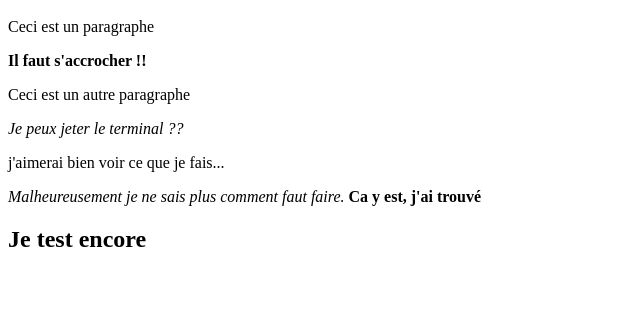
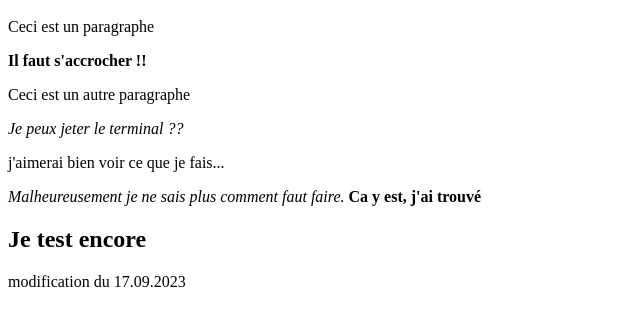
Before and after one commit to VirginieClaude/premier_push-09, a plain HTML site: page index.html in a window 1280 px wide. Shown: the part 48-374 px from the top of the page, without its empty margins (0-640 px from the left). Drawn offline with Linux system fonts and the light colour scheme.

Commit message:
modif du 17

```diff
--- a/index.html
+++ b/index.html
@@ -8,3 +8,5 @@
 <em>Malheureusement je ne sais plus comment faut faire.</em>
 <strong>Ca y est, j'ai trouvé</strong>
 <h2>Je test encore</h2>
+
+<span>modification du 17.09.2023</span>
```
